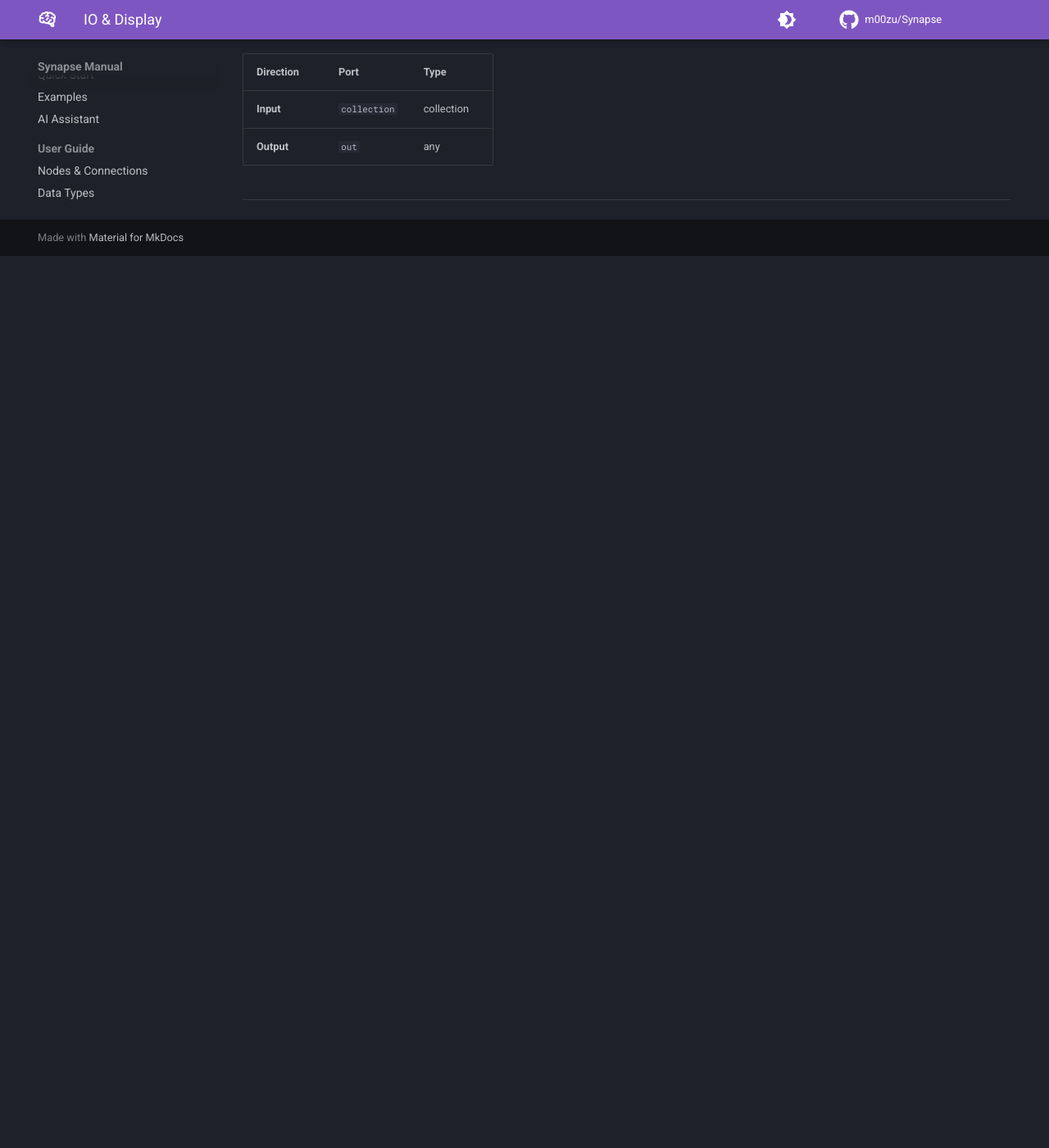
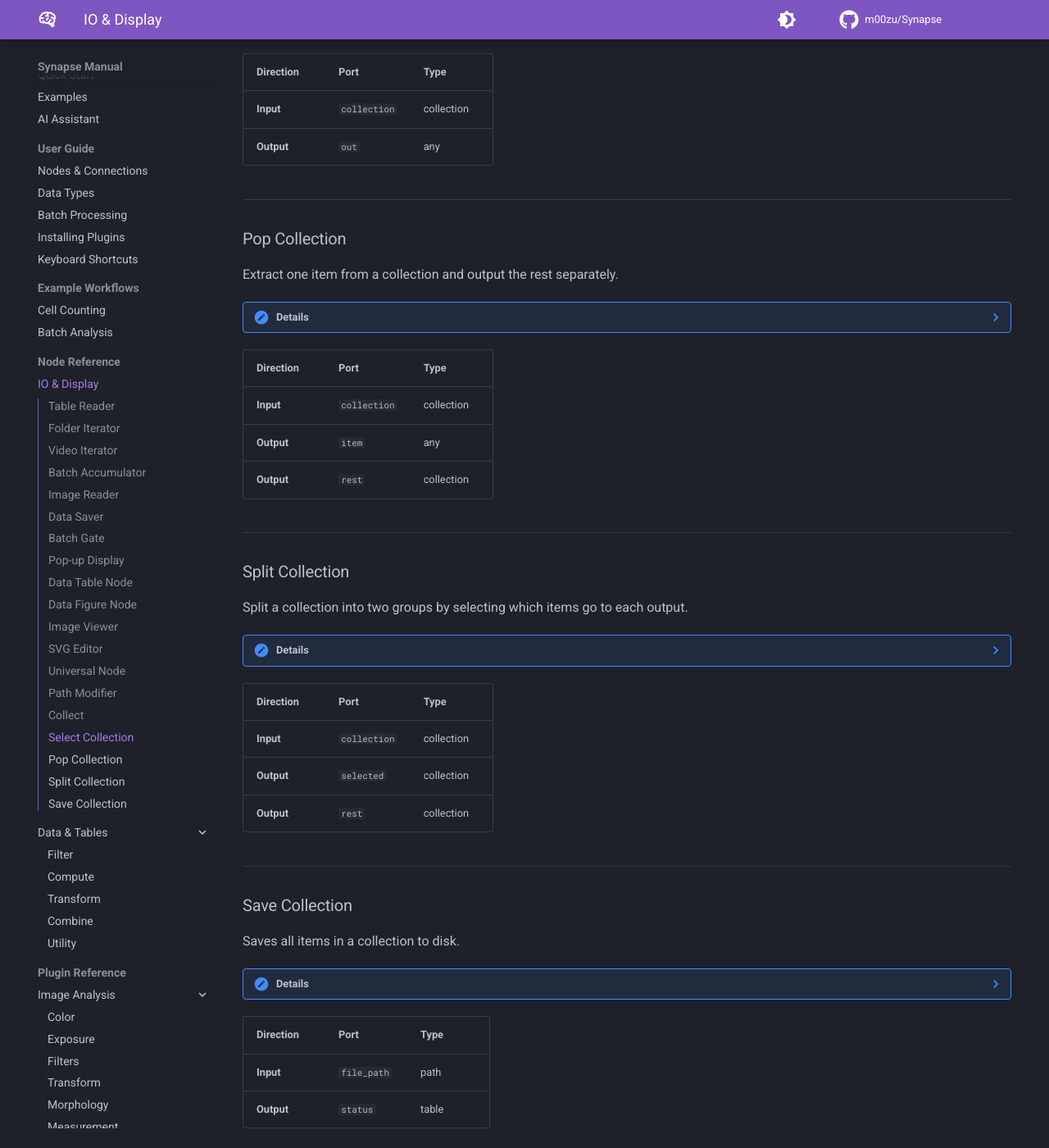
Before and after one commit to m00zu/Synapse, an MkDocs documentation site: the page built from docs/nodes/io-display.md, in a window 1280 px wide and 1400 px high, scrolled down 5387 px. Shown: the whole window at 82% size. Built offline with MkDocs 1.6.1 and Material for MkDocs 9.7.7, drawn with Linux system fonts in a browser that asks for light colours; comment, search, counter and statistics services are not loaded; before the commit the page ends 5699 px from its top, so only the background shows below that.

Commit message:
Add more collection nodes (Collection split, collection pop, collection save)

````diff
--- a/docs/developing/creating-plugins.md
+++ b/docs/developing/creating-plugins.md
@@ -489,10 +489,13 @@
 
 ### Built-in Collection Nodes
 
-Two utility nodes handle collection creation and extraction:
-
-- **Collect** — has a multi-input port. Connect several items and give each a name. Outputs a single `CollectionData`. Names auto-populate from upstream port names and are editable.
-- **Select Collection** — takes a `CollectionData` input and a dropdown to pick one item by name. Outputs that single item. Useful when you need to pull one specific result out of a collection for further processing.
+| Node | Purpose |
+|------|---------|
+| **Collect** | Multi-input port. Connect several items, name each one. Outputs a single `CollectionData`. Also accepts existing collections as input and merges their items in. |
+| **Select Collection** | Pick one item by name from a collection. Text field + dropdown menu. |
+| **Pop Collection** | Extract one item by name. Two outputs: the extracted **item** and the **rest** (collection without it). |
+| **Split Collection** | Split a collection into two groups. Type names separated by `\|` or pick from the checkable dropdown. Outputs **selected** and **rest**. |
+| **Save Collection** | Save all items to disk. Accepts a path input (from Path Modifier) or manual folder + extension. Each item is saved with its name as a suffix. |
 
 ---
 
--- a/docs/getting-started/examples.md
+++ b/docs/getting-started/examples.md
@@ -34,3 +34,14 @@
 Batch-convert Olympus OIR microscopy files to TIFF. The iterator feeds each `.oir` path to both the reader (decodes the image) and the path modifier (swaps the extension to `.tif` and redirects to an output folder). Both connect to the saver.
 
 ![Batch OIR Conversion](../images/Example_4.png)
+
+## Batch multi-channel export with collections
+
+```
+Folder Iterator --> OIR Reader --> Collect --> Scale Bar --> Split Collection --> Save Collection
+       └---------> Path Modifier -----------------------------------------------↗
+```
+
+Batch-process a folder of multi-channel OIR files. The OIR Reader splits each file into individual channels (ch1–ch4) plus a composite. The Collect node bundles all outputs into a single collection. Scale Bar applies the same scale bar to every channel automatically. Split Collection separates the composite and ch1 from others and save them to a output folder with extension both determined by Path Modifier.
+
+![Batch Multi-Channel Export](../images/Example_5.png)
--- a/docs/nodes/io-display.md
+++ b/docs/nodes/io-display.md
@@ -283,8 +283,8 @@
 Extract a single item from a collection by name.
 
 ??? note "Details"
-    Connect a CollectionData input, pick which item to extract from the
-    dropdown. The dropdown auto-populates with available item names.
+    Type a name or pick from the dropdown. The dropdown auto-populates
+    with available item names when the collection is connected.
 
 | Direction | Port | Type |
 |-----------|------|------|
@@ -292,3 +292,53 @@
 | **Output** | `out` | any |
 
 ---
+
+### Pop Collection
+
+Extract one item from a collection and output the rest separately.
+
+??? note "Details"
+    Two outputs: the extracted item on **item**, and a new collection
+    without that item on **rest**.  Type a name or pick from the dropdown.
+
+| Direction | Port | Type |
+|-----------|------|------|
+| **Input** | `collection` | collection |
+| **Output** | `item` | any |
+| **Output** | `rest` | collection |
+
+---
+
+### Split Collection
+
+Split a collection into two groups by selecting which items go to each output.
+
+??? note "Details"
+    Type item names separated by ' | ' or pick from the dropdown to add.
+    Selected items go to **selected**, the rest go to **rest**.
+
+| Direction | Port | Type |
+|-----------|------|------|
+| **Input** | `collection` | collection |
+| **Output** | `selected` | collection |
+| **Output** | `rest` | collection |
+
+---
+
+### Save Collection
+
+Saves all items in a collection to disk.
+
+??? note "Details"
+    Each item is saved as a separate file using the item name as a suffix.
+    Supports images (TIFF, PNG), tables (CSV, TSV), and figures.
+
+    If a path is connected, it is used as the base — the item name is inserted
+    before the extension.  Otherwise the folder + extension fields are used.
+
+| Direction | Port | Type |
+|-----------|------|------|
+| **Input** | `file_path` | path |
+| **Output** | `status` | table |
+
+---
````
Also changed, not shown: README.md (+13 -0 lines), README.zh-TW.md (+13 -0 lines), synapse/site/developing/creating-plugins.html (+30 -5 lines), synapse/site/getting-started/examples.html (+17 -0 lines), synapse/site/nodes/io-display.html (+134 -2 lines), docs/images/Example_5.png (added), 9 other files.
